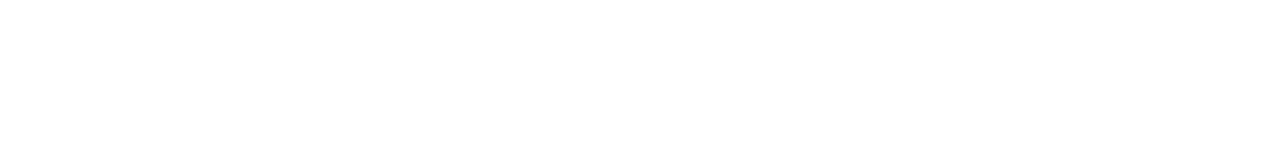
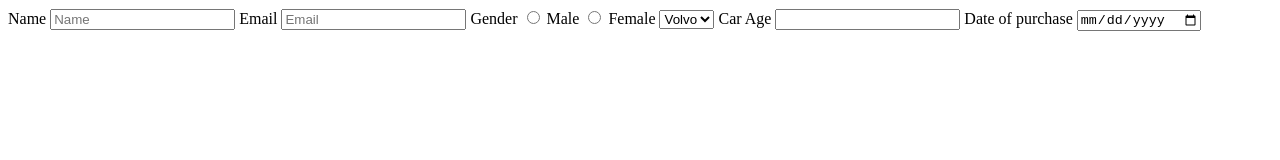
Before and after one commit to acciojob/car-insurance-form-preet-ki, a website: page main.html in a window 1280 px wide. Drawn offline with Linux system fonts and the light colour scheme.

Commit message:
Update main.html

```diff
--- a/main.html
+++ b/main.html
@@ -8,6 +8,26 @@
 
 <body>
 	<!-- the entire body must be written by student -->
+	<label for="name" id="name" >Name</label>
+	<input type="text" placeholder="Name">
+	<label for="Email" id="email">Email</label>
+	<input type="text" placeholder="Email">
+	<label  for="Gender" >Gender</label>
+	<input type="radio" name="gender" value="Male">
+	<label for="Male">Male</label>
+	<input type="radio" name="gender" value="female">
+	<label for="Female">Female</label>
+	<select for="Car Brands">
+	<option value="volvo">Volvo</option>
+	<option value="bmw">BMW</option>
+	<option value="Audi">Audi</option>
+</select>
+<label for="car age">Car Age</label>
+<input type="number" name="car age">
+<label for="dop">Date of purchase</label>
+<input type="date" name="dop">
+
+
     <script type="text/javascript" src="./script.js">
 </script>
 
```
